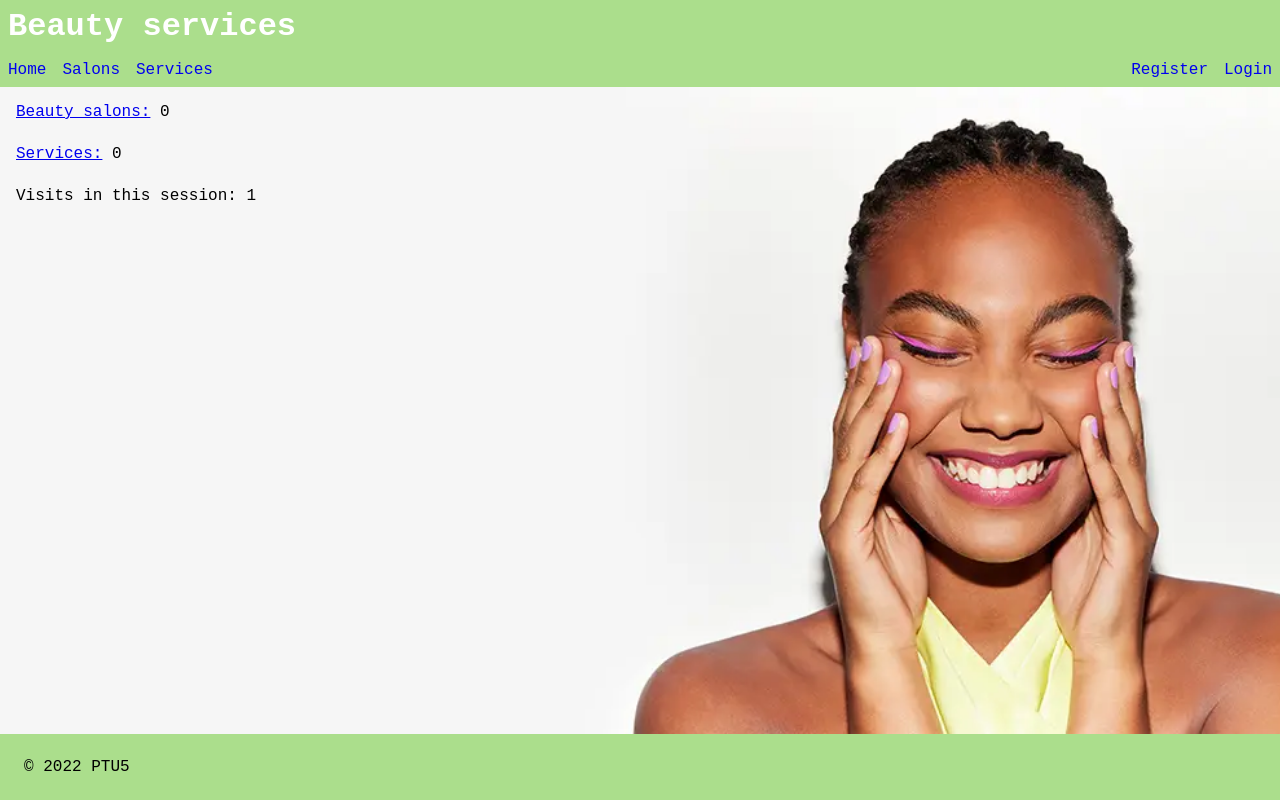
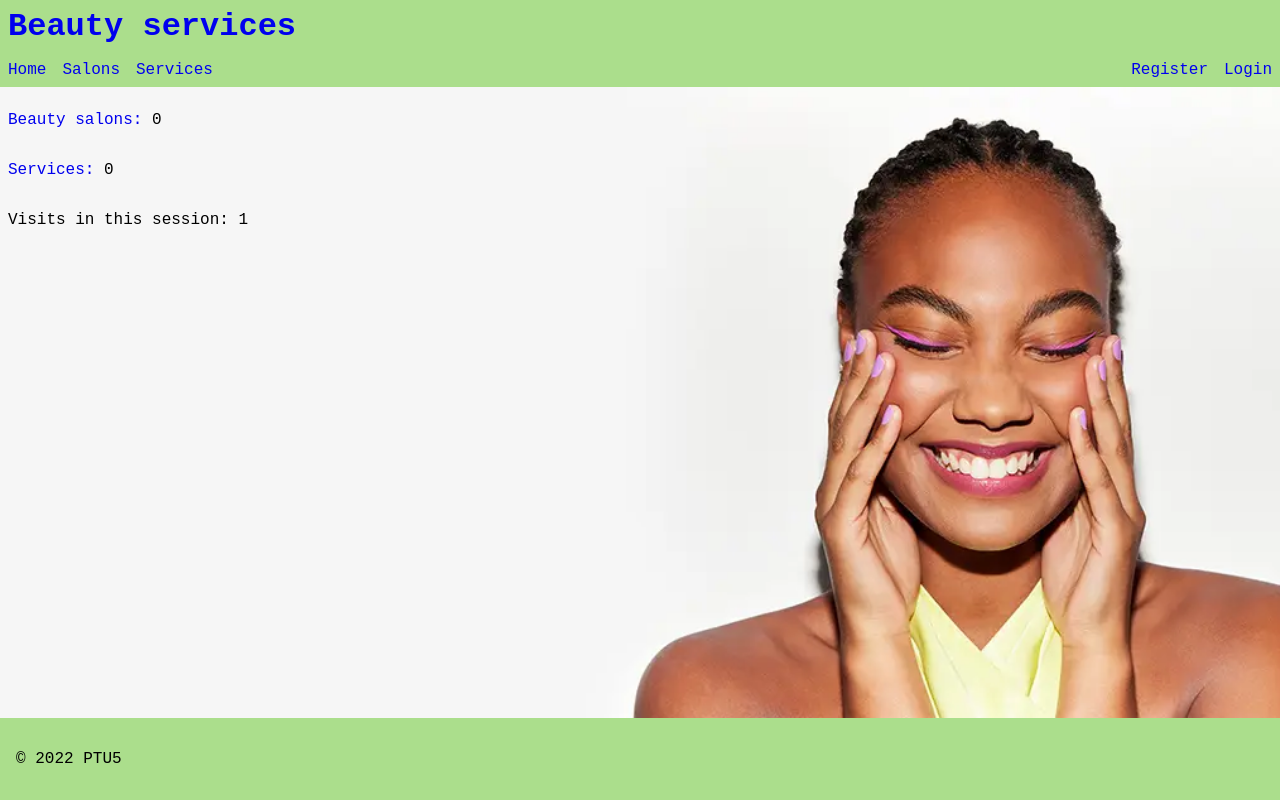
Before and after one commit to IngridaVaitkuviene/ptu5_django_beauty_services, a Django app: page / in a window 1280 px wide. Run offline with Django 4.2, Linux system fonts and the light colour scheme; data that the repository does not hold is empty.

Commit message:
added url for header h1 in base.html

```diff
--- a/ptu5_beauty_services/beauty_services/static/beauty_services/css/base.css
+++ b/ptu5_beauty_services/beauty_services/static/beauty_services/css/base.css
@@ -13,7 +13,8 @@ header, main, footer {
 }
 
 header h1 {
-    color: #fff;
+    margin: 0;
+    color: #ccc;
 }
 
 header .container {
@@ -46,6 +47,10 @@ main {
 
 main p {
     margin: 0;
+}
+
+main a {
+    text-decoration: none;
 }
 
 form p {
@@ -92,7 +97,6 @@ footer {
 
 ul, li, p {
     padding: 0.5rem;
-    margin: 0.5rem;
     font-size: medium;
 }
 
--- a/ptu5_beauty_services/beauty_services/templates/beauty_services/base.html
+++ b/ptu5_beauty_services/beauty_services/templates/beauty_services/base.html
@@ -10,7 +10,7 @@
 </head>
 <body>
     <header>
-        <h1>Beauty services</h1>
+        <h1><a href="{% url 'index' %}">Beauty services</a></h1>
         <div class="container">
             {% block nav %}
             <a href="{% url 'index' %}">Home</a>
```
